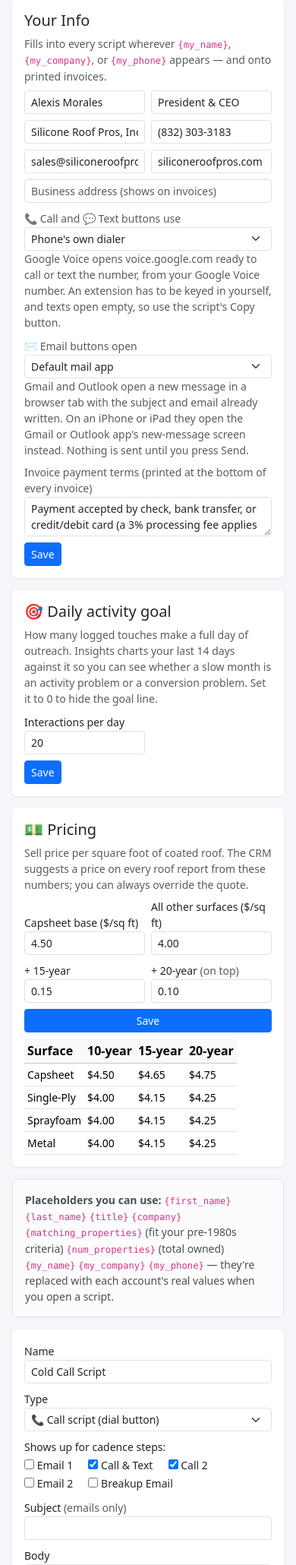
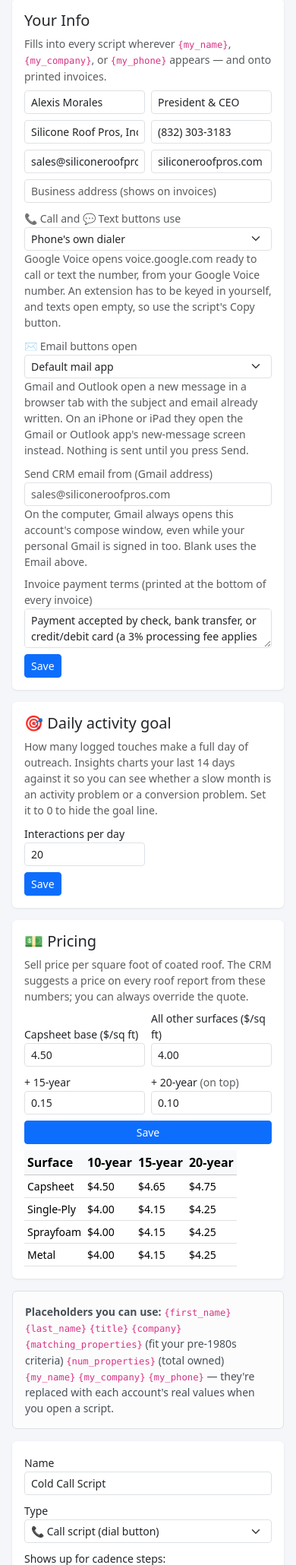
Before and after one commit to morales451/CRM, a Flask app: page /templates in a window 390 px wide. Shown: the part 118-2178 px from the top of the page at 76% size. Run offline with Flask 3, Linux system fonts and the light colour scheme; data comes from the database, SQL or seed files in the repository; data that the repository does not hold is empty; some libraries are stand-ins or nearby versions.

Commit message:
Send CRM email from a chosen Gmail account
Gmail web compose links now carry authuser=<send-from address>, so a browser
signed in to a personal Gmail as well still writes from the CRM account. The
address is set under Templates → Your Info and falls back to Your Info's
email. The guide covers the iPhone route: Outlook holding only the CRM account.

Co-Authored-By: Claude Opus 5.5 <noreply@anthropic.com>
Claude-Session: https://claude.ai/code/session_0177CUNwvCFS931rm2bHLnPP

```diff
--- a/app.py
+++ b/app.py
@@ -88,12 +88,14 @@ def _link_prefs() -> dict:
         conn = get_db()
         try:
             rows = dict(conn.execute(
-                "SELECT key, value FROM settings WHERE key IN ('call_app', 'email_app')"
+                "SELECT key, value FROM settings WHERE key IN "
+                "('call_app', 'email_app', 'send_from', 'my_email')"
             ).fetchall())
         finally:
             conn.close()
         g.link_prefs = {"call_app": rows.get("call_app") or "phone",
-                        "email_app": rows.get("email_app") or "default"}
+                        "email_app": rows.get("email_app") or "default",
+                        "send_from": (rows.get("send_from") or rows.get("my_email") or "").strip()}
     return g.link_prefs
 
 
@@ -156,7 +158,11 @@ def email_link(email: str, subject: str = "", body: str = "") -> tuple[str, bool
         # Android offers the installed mail apps for a mailto, draft intact.
         return f"mailto:{email}?{fields}", False
     if app_ == "gmail":
-        return ("https://mail.google.com/mail/?view=cm&fs=1&to=" + quote(email)
+        # authuser picks which signed-in Google account writes the email, so
+        # a browser also signed in to a personal Gmail never sends from it.
+        sender = _link_prefs()["send_from"]
+        who = f"authuser={quote(sender)}&" if sender else ""
+        return (f"https://mail.google.com/mail/?{who}view=cm&fs=1&to=" + quote(email)
                 + "&su=" + quote(subject) + "&body=" + quote(body)), True
     if app_ == "outlook":
         return ("https://outlook.office.com/mail/deeplink/compose?to=" + quote(email)
@@ -2866,7 +2872,8 @@ def save_settings():
         for key in ("my_name", "my_title", "my_company", "my_phone", "my_email",
                     "my_website", "my_address", "invoice_terms", "backup_dir",
                     "price_capsheet_base", "price_other_base", "price_add_15",
-                    "price_add_20", "daily_goal", "call_app", "email_app"):
+                    "price_add_20", "daily_goal", "call_app", "email_app",
+                    "send_from"):
             if key not in request.form:  # only touch submitted fields
                 continue
             value = request.form.get(key, "").strip()
--- a/templates/guide.html
+++ b/templates/guide.html
@@ -356,6 +356,11 @@ future import <em>can</em> add that company again.</div>
   <li><strong>✉️ → Gmail or Outlook in the browser:</strong> opens a new message with the subject
     and body already written, in a new tab. On an iPhone it opens the Gmail or Outlook app's new-message screen instead. Nothing is sent until you press Send. "Default mail
     app" uses whatever your computer or phone opens for email links.</li>
+  <li><strong>Two Gmail accounts?</strong> Put the CRM one in <em>Send CRM email from</em>. On the
+    computer, Gmail then always opens that account's compose window, even with your personal Gmail
+    signed in. On an iPhone the Gmail app can't be told which account to use, so add only the CRM
+    account to the <strong>Outlook</strong> app, choose Outlook as the email app, and keep personal
+    mail in the Gmail app.</li>
   <li><strong>No ✉️ button?</strong> The account has no email on file. The page now says
     <em>No email on file</em>, and the scripts page says what to add. Fill it in under Account
     Info, or upload the person from ZoomInfo.</li>
--- a/templates/templates.html
+++ b/templates/templates.html
@@ -31,6 +31,13 @@
       <div class="small text-muted">Gmail and Outlook open a new message in a browser tab with the subject
         and email already written. On an iPhone or iPad they open the Gmail or Outlook app's
         new-message screen instead. Nothing is sent until you press Send.</div>
+    </div>
+    <div class="col-12 col-md-6">
+      <label class="form-label small mb-0 text-muted">Send CRM email from (Gmail address)</label>
+      <input name="send_from" type="email" class="form-control form-control-sm"
+             placeholder="{{ settings.get('my_email', '') or 'you@company.com' }}" value="{{ settings.get('send_from', '') }}">
+      <div class="small text-muted">On the computer, Gmail always opens this account's compose
+        window, even while your personal Gmail is signed in too. Blank uses the Email above.</div>
     </div>
     <div class="col-12">
       <label class="form-label small mb-0 text-muted">Invoice payment terms (printed at the bottom of every invoice)</label>
```
Also changed, not shown: tests/test_crm.py (+8 -1 lines), README.md.
